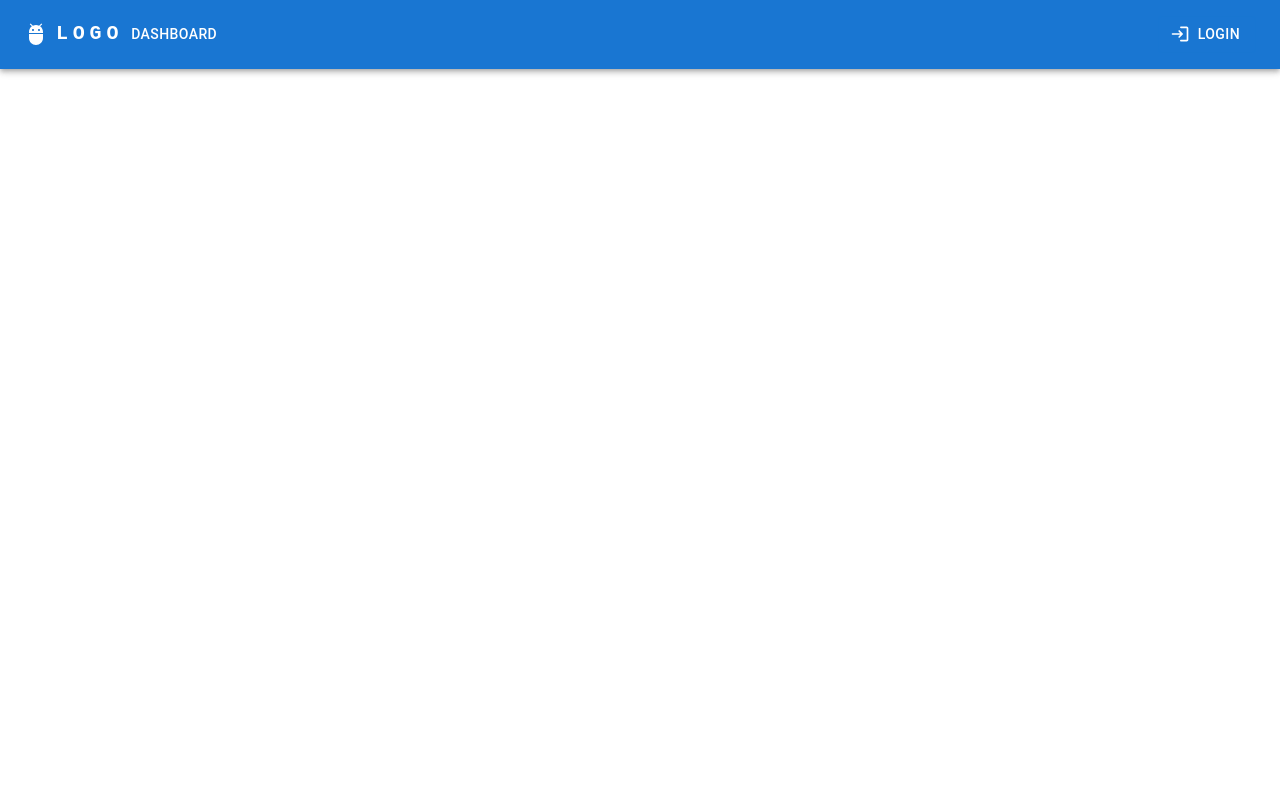
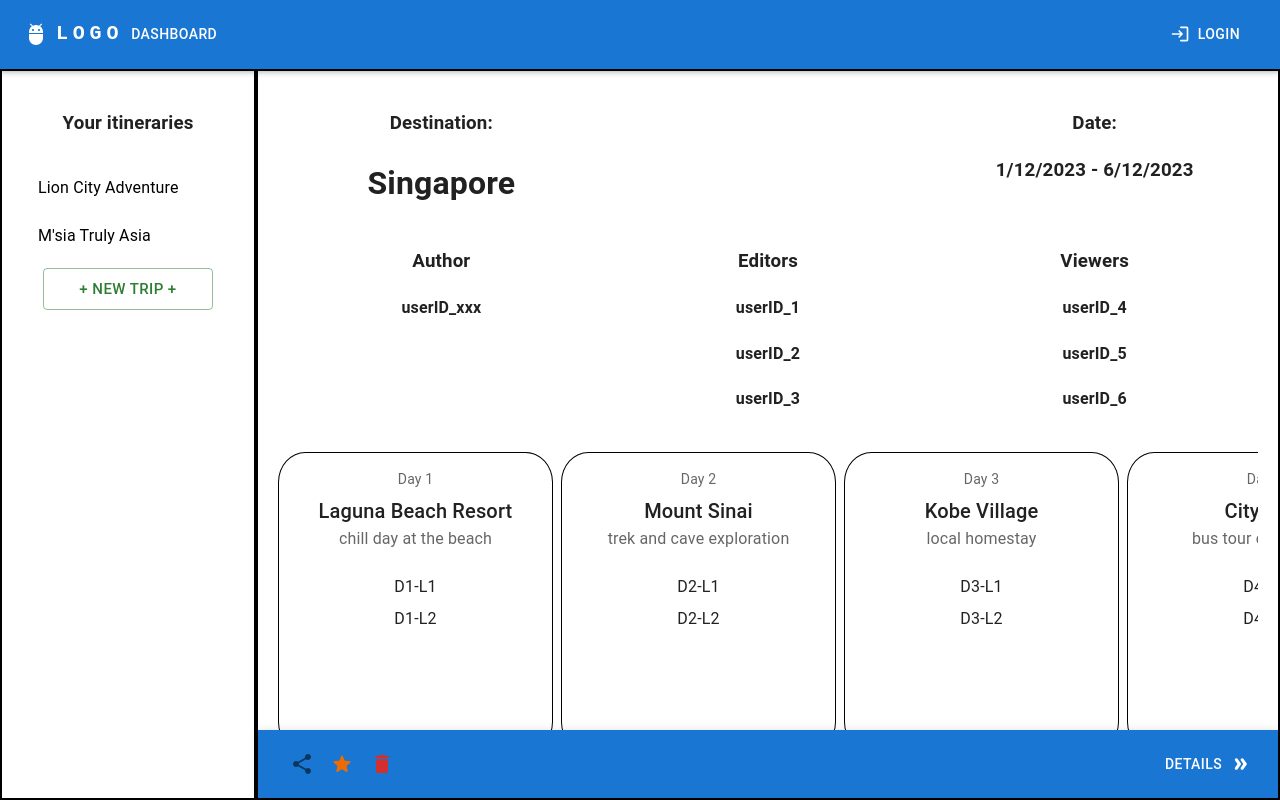
Before and after one commit to claiford/travel-planner, a React (Create React App) app: page /dashboard/aabbcc001 in a window 1280 px wide. Built offline with nearby package versions, Linux system fonts and the light colour scheme.

Commit message:
refactor: TripBrief as nested Route

```diff
--- a/package.json
+++ b/package.json
@@ -10,8 +10,10 @@
     "@testing-library/jest-dom": "^5.17.0",
     "@testing-library/react": "^13.4.0",
     "@testing-library/user-event": "^13.5.0",
+    "leaflet": "^1.9.4",
     "react": "^18.2.0",
     "react-dom": "^18.2.0",
+    "react-leaflet": "^4.2.1",
     "react-router-dom": "^6.14.2",
     "react-scripts": "5.0.1",
     "web-vitals": "^2.1.4"
--- a/src/routes/Dashboard/components/Dashboard.jsx
+++ b/src/routes/Dashboard/components/Dashboard.jsx
@@ -1,23 +1,19 @@
-import { useState } from 'react';
-
 import { Box } from '@mui/material';
 import { Button } from '@mui/material'
 import { List, ListItem, ListItemButton, ListItemText } from '@mui/material';
+import { Link, Outlet, useOutlet } from 'react-router-dom';
+
 import travelData from '../../../travelData'
-import TripBrief from './TripBrief';
 
 const Dashboard = () => {
-    const [trip, setTrip] = useState(null)
 
-    const handlePlan = (itinerary) => {
-        setTrip((prevTrip) => itinerary)
-    };
-
-    const planArr = travelData.map((itinerary) => {
+    const planArr = travelData.map((trip) => {
         return (
-            <ListItem disablePadding key={itinerary.id}>
-                <ListItemButton onClick={() => handlePlan(itinerary)}>
-                    <ListItemText primary={itinerary.name} />
+            <ListItem disablePadding key={trip.id}>
+                <ListItemButton>
+                    <Link to={`/dashboard/${trip.id}`} style={{ textDecoration: 'none', color: 'black' }}>
+                        <ListItemText primary={trip.name} />
+                    </Link>
                 </ListItemButton>
             </ListItem>
         )
@@ -40,10 +36,10 @@ const Dashboard = () => {
 
             {/* Content - Display trip summary */}
             <Box sx={{ width: '80%', border: '2px solid black', position: 'relative' }}>
-                { trip ? (
-                    <TripBrief trip={trip}/>
+                {useOutlet() ? (
+                    <Outlet />
                 ) : (
-                    <h1>select an itinerary</h1>
+                    <h1>Select itinerary to view</h1>
                 )}
             </Box>
         </Box>
--- a/src/routes/Dashboard/components/DayCard.jsx
+++ b/src/routes/Dashboard/components/DayCard.jsx
@@ -1,8 +1,6 @@
 import Box from '@mui/material/Box';
 import Card from '@mui/material/Card';
-// import CardActions from '@mui/material/CardActions';
 import CardContent from '@mui/material/CardContent';
-// import Button from '@mui/material/Button';
 import Typography from '@mui/material/Typography';
 import { List, ListItem, ListItemText } from '@mui/material';
 
@@ -32,9 +30,6 @@ const DayCard = ({ day, num }) => {
                         {locArr}
                     </List>
                 </CardContent>
-                {/* <CardActions>
-                    <Button size="small">Learn More</Button>
-                </CardActions> */}
             </Card>
         </Box>
     )
--- a/src/routes/Dashboard/components/TripBrief.jsx
+++ b/src/routes/Dashboard/components/TripBrief.jsx
@@ -1,71 +1,69 @@
+import Box from '@mui/material/Box';
 import Grid from '@mui/material/Unstable_Grid2'; // Grid version 2
 import Stack from '@mui/material/Stack';
 import AppBar from '@mui/material/AppBar';
-import Box from '@mui/material/Box';
 import Toolbar from '@mui/material/Toolbar';
 import IconButton from '@mui/material/IconButton';
-import Typography from '@mui/material/Typography';
-import Menu from '@mui/material/Menu';
-import MenuIcon from '@mui/icons-material/Menu';
-import LoginRoundedIcon from '@mui/icons-material/LoginRounded';
-import Container from '@mui/material/Container';
-import Avatar from '@mui/material/Avatar';
 import Button from '@mui/material/Button';
-import Tooltip from '@mui/material/Tooltip';
-import MenuItem from '@mui/material/MenuItem';
-import AdbIcon from '@mui/icons-material/Adb';
 import DoubleArrowRoundedIcon from '@mui/icons-material/DoubleArrowRounded';
 import StarRoundedIcon from '@mui/icons-material/StarRounded';
 import DeleteRoundedIcon from '@mui/icons-material/DeleteRounded';
 import ShareRoundedIcon from '@mui/icons-material/ShareRounded';
+import { Link, useParams } from 'react-router-dom'
 
 import DayCard from "./DayCard";
 
-const TripBrief = ({ trip }) => {
-    const dayArr = trip.days.map((day, index) => {
+import travelData from '../../../travelData'
+
+const TripBrief = () => {
+    const {tripID} = useParams()
+    const activeTrip = travelData.find((trip) => trip.id === tripID);
+
+    const dayArr = activeTrip.days.map((day, index) => {
         return (
             <DayCard key={index} day={day} num={index + 1} />
         )
     })
 
-    const editorArr = trip.collaborators.editor.map((editor, index) => {
+    const editorArr = activeTrip.collaborators.editor.map((editor, index) => {
         return (
             <h4 key={index}>{editor}</h4>
         )
     })
 
-    const viewerArr = trip.collaborators.viewer.map((viewer, index) => {
+    const viewerArr = activeTrip.collaborators.viewer.map((viewer, index) => {
         return (
             <h4 key={index}>{viewer}</h4>
         )
     })
 
     return (
+        activeTrip ? (
             <>
                 <Grid container spacing={0} sx={{ m: '20px' }}>
                     {/* destination and date */}
                     <Grid xs={12} sm={6} md={4}>
                         <h3>Destination:</h3>
-                    <h1>{trip.destination}</h1>
+                        <h1>{activeTrip.destination}</h1>
                     </Grid>
                     <Grid xs={0} md={4}></Grid>
                     <Grid xs={12} sm={6} md={4}>
                         <h3>Date:</h3>
-                    <h3>{trip.start_date} - {trip.end_date}</h3>
+                        <h3>{activeTrip.start_date} - {activeTrip.end_date}</h3>
                     </Grid>
 
                     {/* travellers */}
                     <Grid xs={4}>
                         <h3>Author</h3>
-                    <h4>{trip.collaborators.author}</h4>
+                        <h4>{activeTrip.collaborators.author}</h4>
                     </Grid>
                     <Grid xs={4}>
                         <h3>Editors</h3>
-                    <h4>{editorArr}</h4>
+                        {editorArr}
                     </Grid>
                     <Grid xs={4}>
                         <h3>Viewers</h3>
-                    <h4>{viewerArr}</h4>
+                        {viewerArr}
                     </Grid>
 
                     {/* day cards */}
@@ -92,6 +90,7 @@ const TripBrief = ({ trip }) => {
                             </IconButton>
                         </Box>
                         <Box>
+                            <Link to={`/trip/${activeTrip.id}`}>
                                 <Button
                                     sx={{ my: 2, color: 'white' }}
                                     variant="text"
@@ -99,10 +98,14 @@ const TripBrief = ({ trip }) => {
                                 >
                                     Details
                                 </Button>
+                            </Link>
                         </Box>
                     </Toolbar>
                 </AppBar>
             </>
+        ) : (
+            <h1>select an itinerary</h1>
+        )
     )
 };
 
--- /dev/null
+++ b/src/routes/Dashboard/components/TripDetail.jsx
@@ -0,0 +1,38 @@
+import { MapContainer, TileLayer, useMap } from 'react-leaflet'
+import { Marker } from 'react-leaflet';
+import { Popup } from 'react-leaflet';
+import 'leaflet/dist/leaflet.css'
+
+import { CircleMarker } from 'react-leaflet/CircleMarker'
+
+import Leaflet from 'leaflet';
+// Leaflet.Icon.Default.imagePath = '../node_modules/leaflet'
+// delete Leaflet.Icon.Default.prototype._getIconUrl;
+Leaflet.Icon.Default.mergeOptions({
+    iconRetinaUrl: require('leaflet/dist/images/marker-icon-2x.png'),
+    iconUrl: require('leaflet/dist/images/marker-icon.png'),
+    shadowUrl: require('leaflet/dist/images/marker-shadow.png')
+});
+
+const TripDetail = () => {
+    return (
+        <MapContainer center={[51.505, -0.09]} zoom={13} scrollWheelZoom={false} style={{ height: '100%', width: '100%' }}>
+            <TileLayer
+                attribution='&copy; <a href="https://www.openstreetmap.org/copyright">OpenStreetMap</a> contributors'
+                url="https://{s}.tile.openstreetmap.org/{z}/{x}/{y}.png"
+            />
+            <Marker position={[51.505, -0.09]}>
+                <Popup>
+                    A pretty CSS3 popup. <br /> Easily customizable.
+                </Popup>
+            </Marker>
+            <CircleMarker center={[51.505, -0.09]}>
+                <Popup>
+                    A pretty CSS3 popup. <br /> Easily customizable.
+                </Popup>
+            </CircleMarker>
+        </MapContainer>
+    )
+};
+
+export default TripDetail;
--- a/src/routes/Main.jsx
+++ b/src/routes/Main.jsx
@@ -2,14 +2,19 @@ import { Routes, Route } from 'react-router-dom';
 import { Box } from '@mui/material';
 import Homepage from './Homepage/components/Homepage'
 import Dashboard from './Dashboard/components/Dashboard';
+import TripDetail from './Dashboard/components/TripDetail';
 import Login from './Login/components/Login';
+import TripBrief from './Dashboard/components/TripBrief';
 
 const Main = () => {
     return (
         <Box className="Main" sx={{ height: 'calc(100vh - 68.5px)', width: '100vw' }}>
             <Routes>
                 <Route path="/" element={<Homepage/>} />
-                <Route path="/dashboard" element={<Dashboard/>} />
+                <Route path="/dashboard" element={<Dashboard/>}>
+                    <Route path="/dashboard/:tripID" element={<TripBrief/>} />
+                </Route>
+                <Route path="/trip/:tripID" element={<TripDetail/>} />
                 <Route path="/login" element={<Login/>} />
             </Routes>
         </Box>
```
Also changed, not shown: public/index.html (+4 -4 lines), 1 other file (tests, documents, lock files or other folders). Lines whose indentation alone changed are shown as unchanged.
